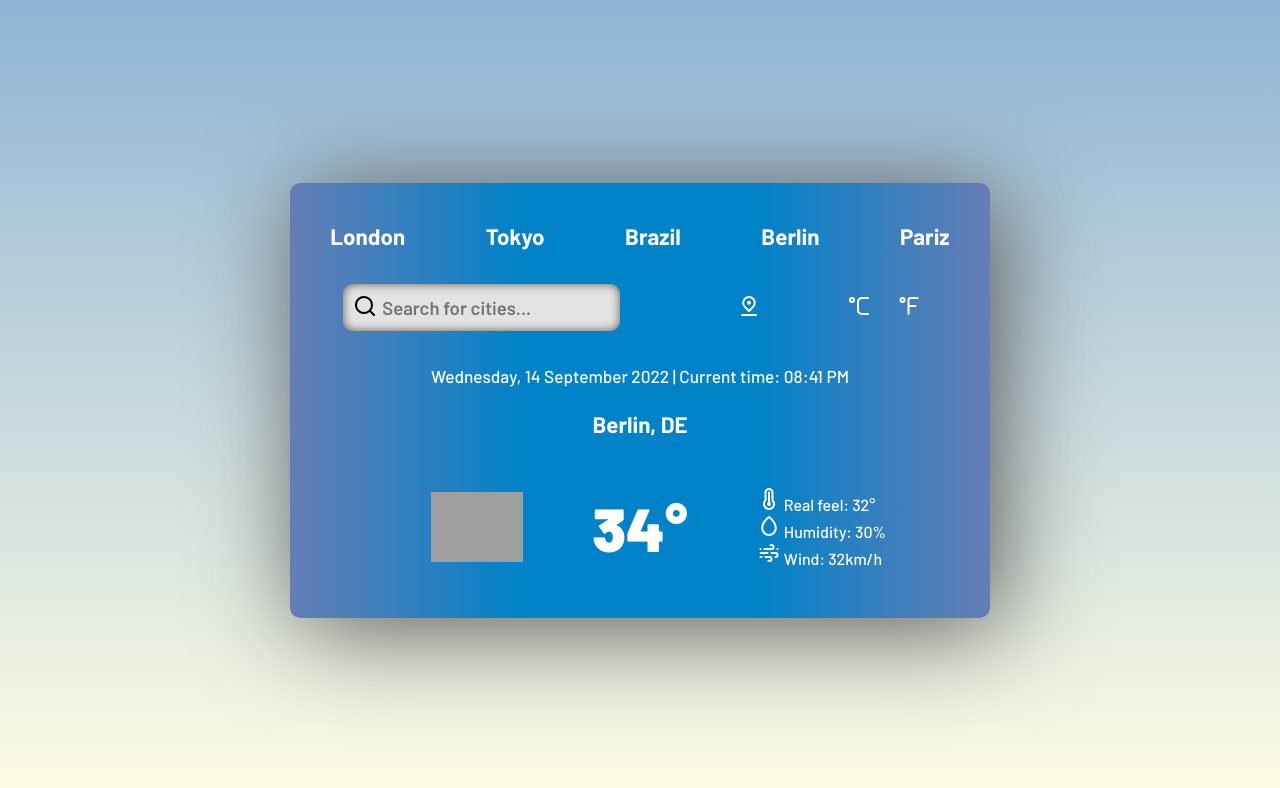
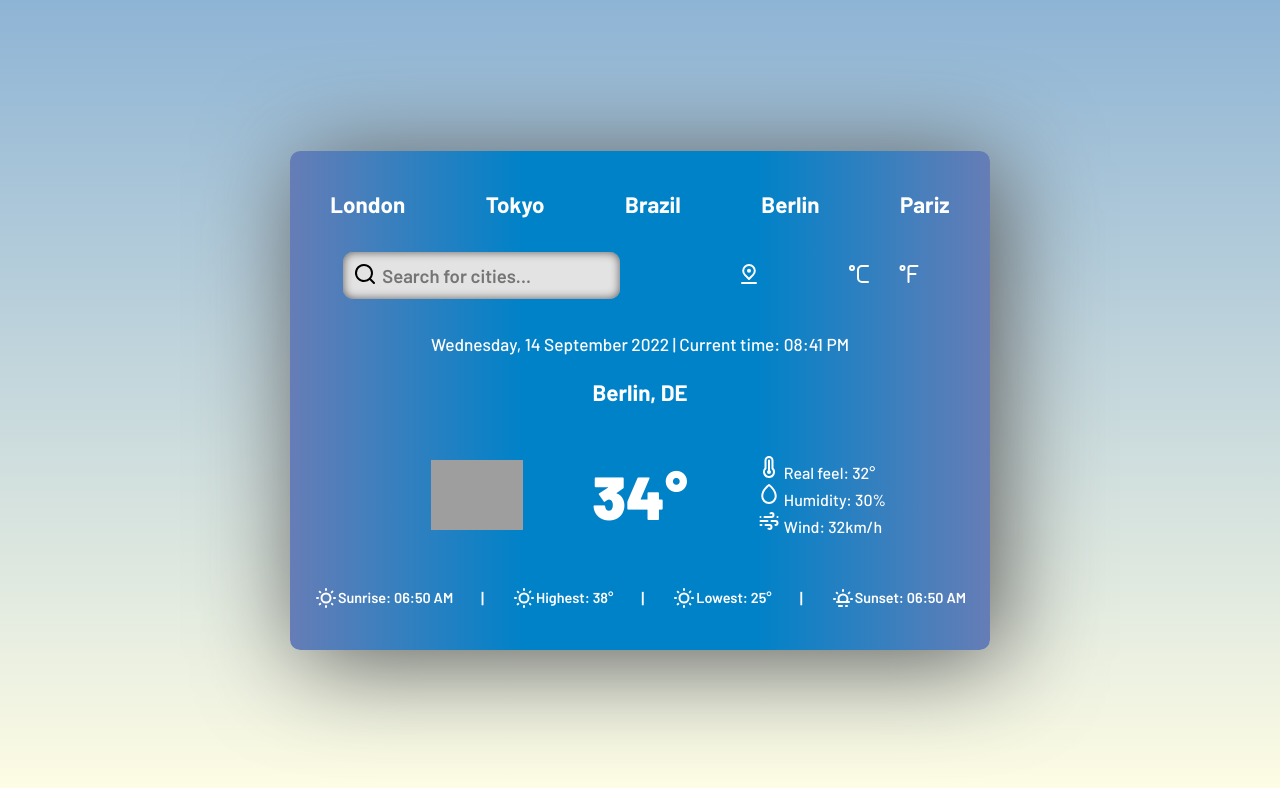
Before and after one commit to Zack1808/weather-app, a React (Create React App) app: page / in a window 1280 px wide. Shown: the top 788 px of the page. Built offline with nearby package versions, Linux system fonts and the light colour scheme; grey boxes are pictures that could not be loaded.

Commit message:
Created and styled the Footer component

```diff
--- a/src/components/App.js
+++ b/src/components/App.js
@@ -5,6 +5,7 @@ import Header from './Header';
 import InformationCollection from './InformationCollection';
 import Details from './Details';
 import WeatherInfo from './WeatherInfo';
+import Footer from './Footer'
 
 // Importing the style file
 import '../css/App.css';
@@ -18,6 +19,7 @@ const App = () => {
                 <InformationCollection />
                 <Details />
                 <WeatherInfo />
+                <Footer />
             </div>
         </div>
     )
--- /dev/null
+++ b/src/components/Footer.js
@@ -0,0 +1,19 @@
+import React from 'react';
+import { UilSunset, UilSun} from "@iconscout/react-unicons"
+
+// Importing the style file
+import '../css/Footer.css';
+
+// Creating the Footer component
+const Footer = () => {
+    return (
+        <div className='footer'>
+            <p><UilSun /> Sunrise: 06:50 AM </p>|
+            <p><UilSun /> Highest: 38° </p>|
+            <p><UilSun /> Lowest: 25°</p>|
+            <p><UilSunset /> Sunset: 06:50 AM </p>
+        </div>
+    )
+};
+
+export default Footer;
--- a/src/css/App.css
+++ b/src/css/App.css
@@ -17,7 +17,7 @@
 }
 
 .display-weather{
-    width: 90%;
+    width: 95%;
     max-width: 700px;
     padding: 20px 0;
     background: linear-gradient(to right, #667db6, #0082c8, #0082c8, #667db6);
--- /dev/null
+++ b/src/css/Footer.css
@@ -0,0 +1,15 @@
+.footer {
+    display: flex;
+    align-items: center;
+    justify-content: space-around;
+    color: #fff !important;
+    font-weight: 600;
+    padding: 20px 10px;
+}
+
+.footer p{
+    display: flex;
+    justify-content: space-around;
+    align-items: center;
+    font-size: calc(.5em + .5vw) !important;
+}
```
